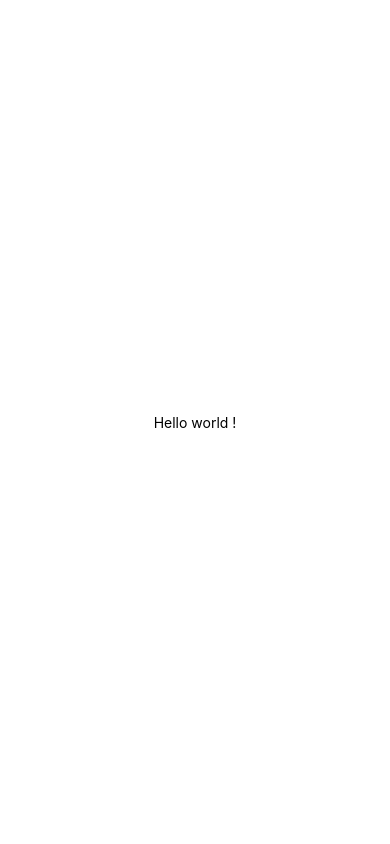
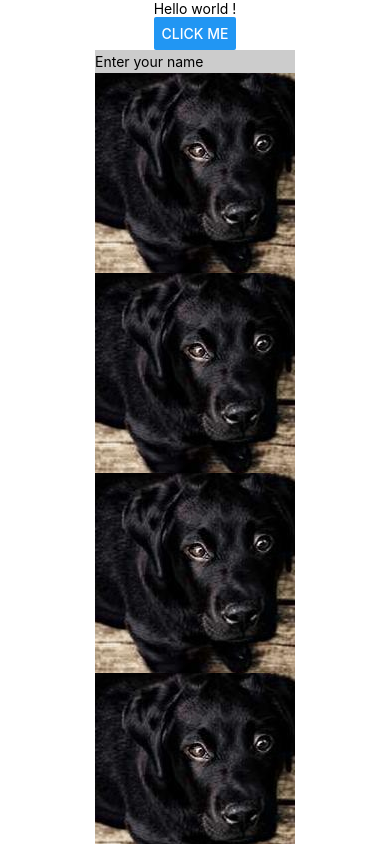
Before and after one commit to TheoDieppois/react-native-introduction, a React Native app: screen / in a window 390 px wide. Built offline with nearby package versions, Linux system fonts and the light colour scheme.

Commit message:
feat: add basic components

```diff
--- a/App.js
+++ b/App.js
@@ -1,20 +1,69 @@
-import { StatusBar } from "expo-status-bar";
-import { StyleSheet, Text, View } from "react-native";
+import {
+  Button,
+  StyleSheet,
+  Text,
+  View,
+  Image,
+  TextInput,
+  ScrollView,
+  SafeAreaView,
+} from "react-native";
 
 export default function App() {
   return (
-    <View style={styles.container}>
-      <Text>Hello world !</Text>
-      <StatusBar style="auto" />
-    </View>
+    <SafeAreaView style={styles.container}>
+      <View
+        style={{
+          backgroundColor: "#fff",
+          alignItems: "center",
+          flex: 1,
+        }}
+      >
+        <Text>Hello world !</Text>
+        <Button title="Click me" onPress={() => alert("Hello world !")} />
+        <TextInput
+          placeholder="Enter your name"
+          style={{
+            backgroundColor: "#ccc",
+            width: 200,
+            height: 30,
+          }}
+        />
+
+        <ScrollView>
+          <Image
+            source={require("./assets/dog.jpg")}
+            style={{ width: 200, height: 200 }}
+          />
+          <Image
+            source={require("./assets/dog.jpg")}
+            style={{ width: 200, height: 200 }}
+          />
+          <Image
+            source={require("./assets/dog.jpg")}
+            style={{ width: 200, height: 200 }}
+          />
+          <Image
+            source={require("./assets/dog.jpg")}
+            style={{ width: 200, height: 200 }}
+          />
+          <Image
+            source={{
+              uri: "https://picsum.photos/id/1084/536/354?grayscale",
+            }}
+            style={{ width: 200, height: 200 }}
+            resizeMode="contain"
+          />
+        </ScrollView>
+      </View>
+    </SafeAreaView>
   );
 }
 
 const styles = StyleSheet.create({
   container: {
     flex: 1,
-    backgroundColor: "#fff",
-    alignItems: "center",
+    backgroundColor: "red",
     justifyContent: "center",
   },
 });
```
Also changed, not shown: assets/dog.jpg (added).
